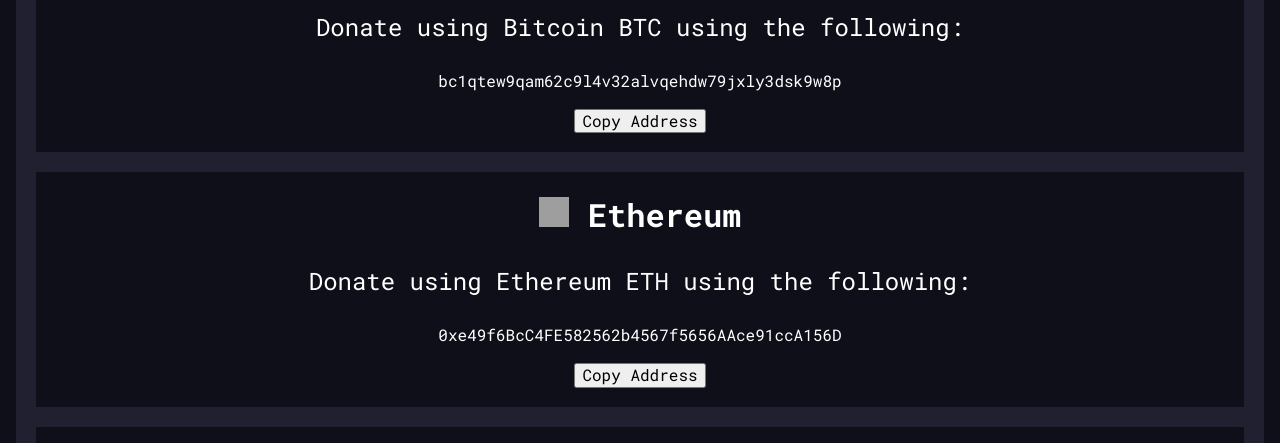
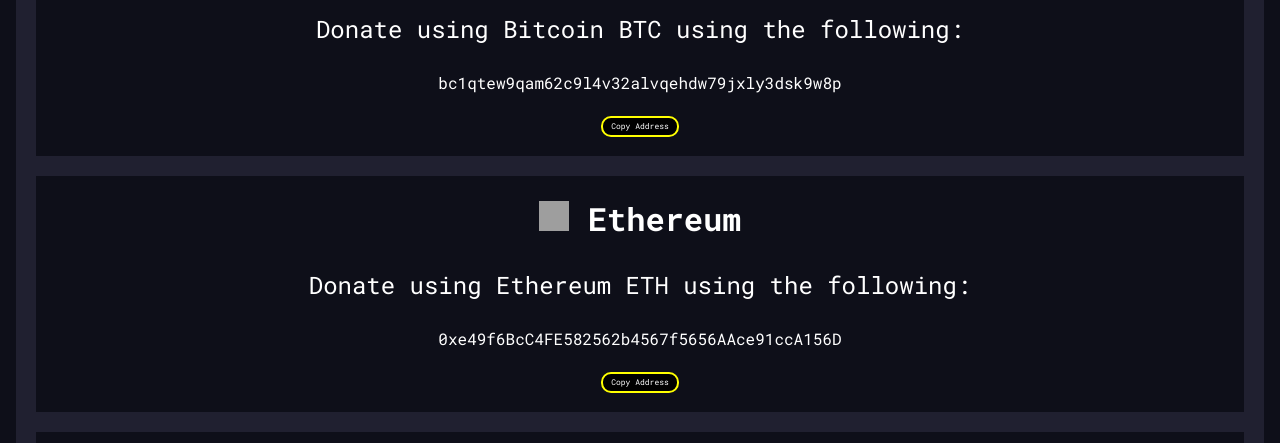
Before and after one commit to jarossnd/jason-ross-dev-v2, a Gatsby site: page /donate in a window 1280 px wide. Shown: the part 664-1107 px from the top of the page. Built offline with nearby package versions, Linux system fonts and the light colour scheme; Gatsby itself is replaced by a stand-in of ours; grey boxes are pictures that could not be loaded.

Commit message:
style updates with copilot

```diff
--- a/src/components/Footer.js
+++ b/src/components/Footer.js
@@ -5,16 +5,23 @@ const FooterStyles = styled.div`
   footer p {
     text-align: center;
     font-size: 2rem;
+    color: var(--text-color, white);
   }
   .footerSmall {
     font-size: 1rem;
+  }
+
+  @media (max-width: 600px) {
+    footer p {
+      font-size: 1.5rem;
+    }
   }
 `;
 
 export default function Footer() {
   return (
     <FooterStyles>
-      <footer>
+      <footer aria-label="Footer">
         <p>Copyright &copy; {new Date().getFullYear()} Jason Ross</p>
       </footer>
     </FooterStyles>
--- a/src/components/Layout.js
+++ b/src/components/Layout.js
@@ -41,75 +41,41 @@ const ContentStyles = styled.div`
     }
     background: var(--dark);
     color: var(--white);
-    h1 {
-        font-size: 5rem;
-        color: var(--yellow);
-        text-align: center;
-    }
-    h2 {
-        font-size: 4rem;
-        color: var(--white);
-        text-align: center;
-    }
-    h3 {
-        font-size: 3rem;
-        color: var(--white);
-    }
-    p {
-        font-size: 3rem;
-    }
-
-    ul li {
-        font-size: 3rem;
-    }
-
-    ol li {
-        font-size: 3rem;
-    }
-
-    @media screen and (max-width: 760px) {
-        h1 {
-        font-size: 4rem;
-        color: var(--yellow);
-        text-align: center;
-    }
-    h2 {
-        font-size: 3rem;
-        color: var(--white);
-        text-align: center;
-    }
-    h3 {
-        font-size: 2rem;
-        color: var(--white);
-        text-align: center;
-    }
-    p {
-        font-size: 2rem;
-        line-height: 1.5;
-    }
-
-    ul li {
-        font-size: 2rem;
-    }
-
-    ol li {
-        font-size: 2rem;
-    }
 
     @media screen and (max-width: 760px) {
         padding-right: 1rem;
         padding-left: 1rem;
     }
 
+    h1 {
+        font-size: var(--font-size-h1);
+        color: var(--yellow);
+        text-align: center;
+    }
+    h2 {
+        font-size: var(--font-size-h2);
+        color: var(--white);
+        text-align: center;
+    }
+    h3 {
+        font-size: var(--font-size-h3);
+        color: var(--white);
+    }
+    p, ul li, ol li {
+        font-size: var(--font-size-p);
+    }
+
 `;
 
 export default function Layout({ children }) {
   return (
-    <div>
+    <>
       <GlobalStyles />
       <Nav />
-      <ContentStyles>{children}</ContentStyles>
+      <main>
+        <ContentStyles>{children}</ContentStyles>
+      </main>
       <Footer />
-    </div>
+    </>
   );
 }
--- a/src/pages/donate.js
+++ b/src/pages/donate.js
@@ -27,13 +27,28 @@ const DonateStyles = styled.div`
     background-color: var(--blue);
   }
 
-  .donate-container:hover{
+  .donate-container:hover {
     border: 3px solid var(--black);
   }
 
   .crypto-string {
     font-size: 2rem;
     overflow-wrap: break-word;
+  }
+
+  button {
+    border: 2px solid yellow;
+    border-radius: 10px;
+    padding: 0.5rem 1rem;
+    background-color: black; /* Dark background */
+    color: white; /* White text */
+    cursor: pointer;
+    font-size: 1rem;
+  }
+
+  button:hover {
+    background-color: yellow;
+    color: black;
   }
 
   @media screen and (max-width: 760px) {
--- a/src/pages/index.js
+++ b/src/pages/index.js
@@ -28,6 +28,7 @@ h3 {
   margin: 0px;
   text-align:center;
   color: var(--yellow);
+  font-size: var(--font-size-h3);
 }
 .post-link {
   text-decoration: none;
--- a/src/styles/GlobalStyles.js
+++ b/src/styles/GlobalStyles.js
@@ -12,6 +12,12 @@ const GlobalStyles = createGlobalStyle`
         --orange: #FE7F2D;
         --purple: #C04ABC;
         --green: #639A88;
+
+        --font-size-h1: 5rem;
+        --font-size-h2: 4rem;
+        --font-size-h3: 3rem;
+        --font-size-p: 3rem;
+        --font-size-list: 3rem;
     }
 
     html {
@@ -62,6 +68,11 @@ const GlobalStyles = createGlobalStyle`
     }
     @media screen and (max-width: 760px) {
         body {
+            --font-size-h1: 4rem;
+            --font-size-h2: 3rem;
+            --font-size-h3: 2rem;
+            --font-size-p: 2rem;
+            --font-size-list: 2rem;
             padding-right: 1rem;
             padding-left: 1rem;
         }
```
Also changed, not shown: src/templates/blog-post.js (+6 -4 lines).
